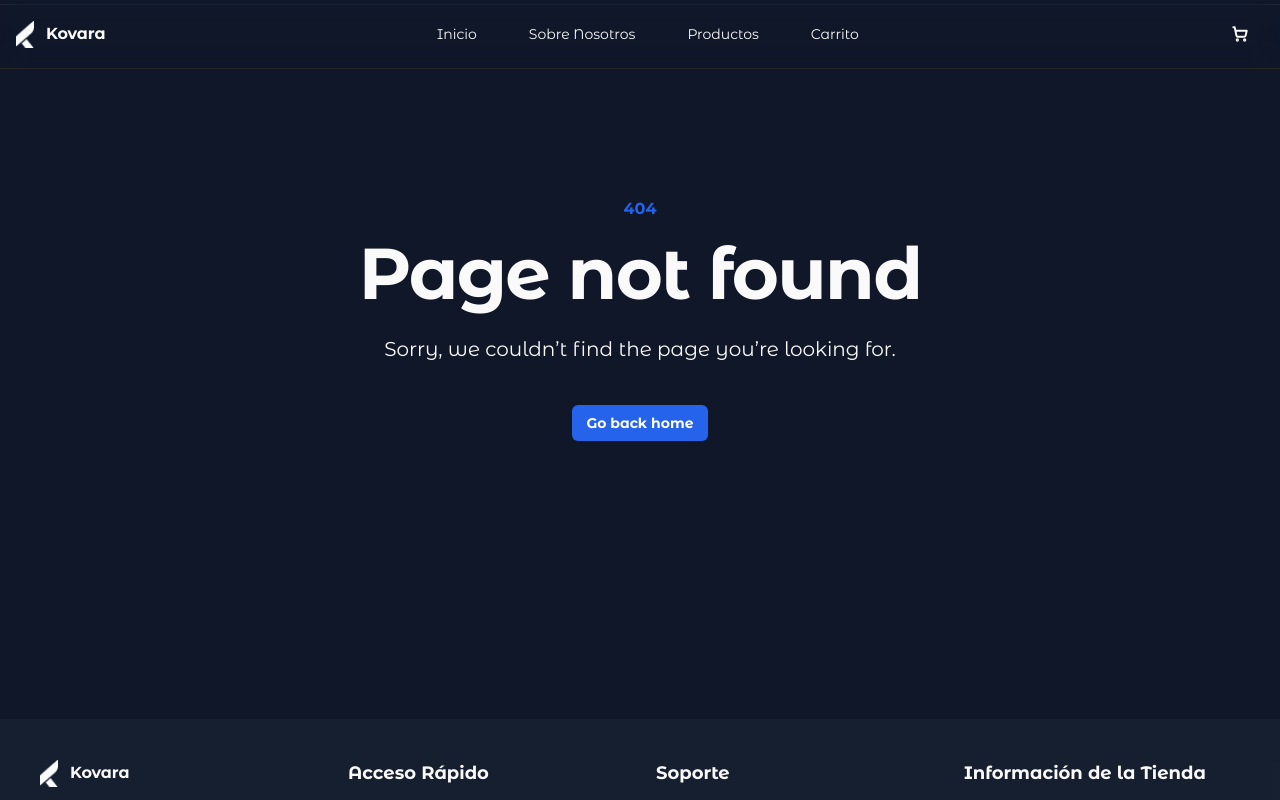
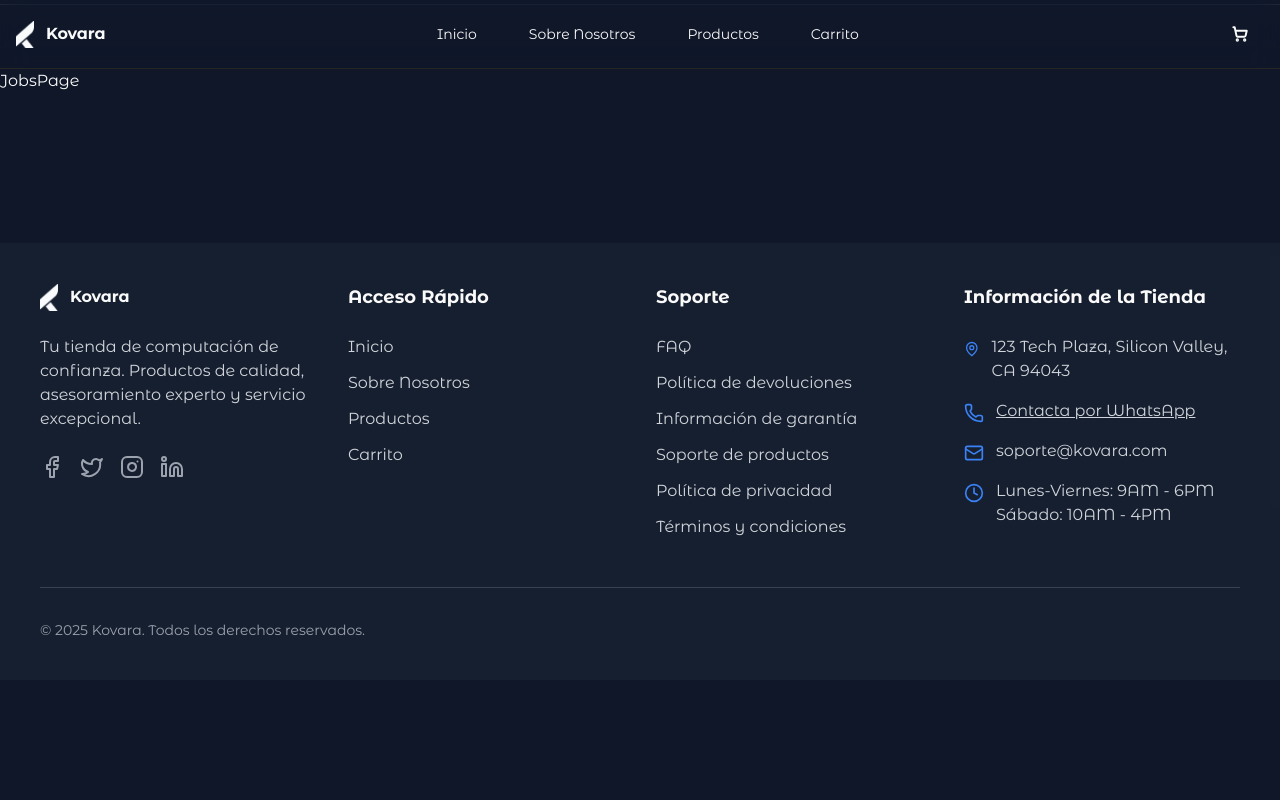
Before and after one commit to aaronportobanco/kovara-website, a Next.js app: page /job-page in a window 1280 px wide. Before the commit this address had no page. Shown: the top 800 px of the page. Built offline with nearby package versions, Linux system fonts and the light colour scheme.

Commit message:
feat: create JobsPage component

```diff
--- /dev/null
+++ b/src/app/job-page/page.jsx
@@ -0,0 +1,9 @@
+import React from 'react'
+
+const JobsPage = () => {
+  return (
+    <div>JobsPage</div>
+  )
+}
+
+export default JobsPage
```
